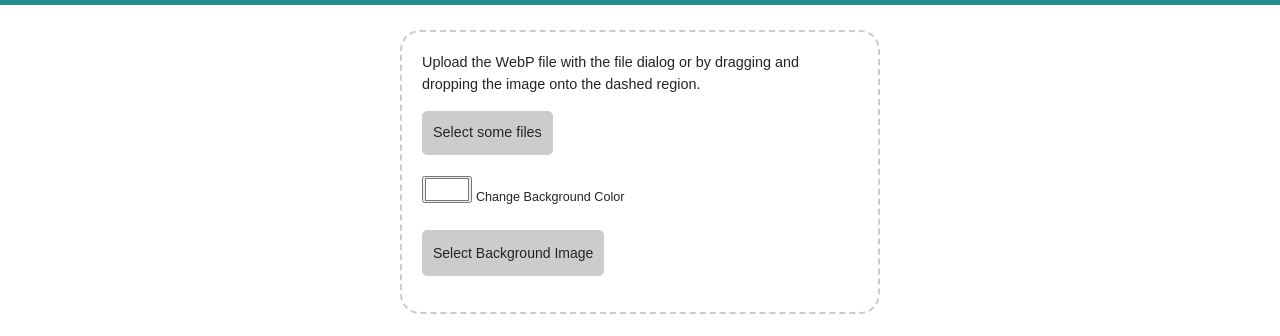
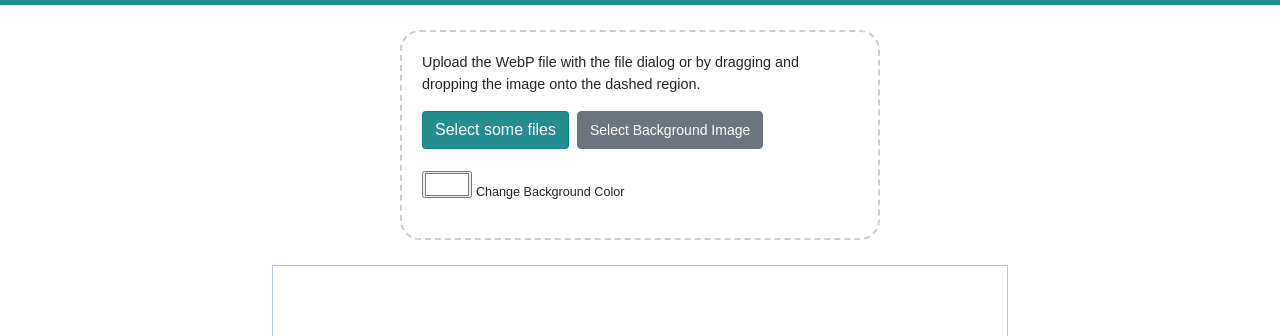
Before and after one commit to gradualcolors/WebPViewer, a plain HTML site: page index.html in a window 1280 px wide. Shown: the part 51-387 px from the top of the page. Drawn offline with nearby package versions, Linux system fonts and the light colour scheme.

Commit message:
Updated UI

```diff
--- a/index.html
+++ b/index.html
@@ -40,9 +40,8 @@
                 <form class="my-form">
                   <p>Upload the WebP file with the file dialog or by dragging and dropping the image onto the dashed region.</p>
                   <input type="file" id="fileElem" accept="image/webp" onchange="handleFiles(this.files)">
-                  <label class="button" for="fileElem">Select some files</label><br/><br/>
-                  <p><input id = "colorpicker" type = "color" value="#ffffff"> <small>Change Background Color</small><br/><br/>
-                  <label for="backgroundFile" class="btn button"><small>Select Background Image</small></label>
+                  <label class="btn btn-main" for="fileElem">Select some files</label>&nbsp;&nbsp;<label for="backgroundFile" class="btn btn-secondary"><small>Select Background Image</small></label><br/><br/>
+                  <p><input id = "colorpicker" type = "color" value="#ffffff"> <small>Change Background Color</small>
                   <input type="file" style="display:none;" id="backgroundFile" accept="image/*" onchange="handleBackground(this.files)"></p>
                 </form>
               </div>
--- a/style.css
+++ b/style.css
@@ -1,8 +1,4 @@
-#webp_box {
-height: 500px;
-border: 1px solid lightsteelblue;
-margin-bottom: 50px;
-}
+
 
 body {
     font-family: sans-serif;
@@ -11,11 +7,20 @@ body {
   a {
     color: #369;
   }
-
+  .btn-main {
+    color: #fff;
+    background-color: #0e8285e7;
+    border-color: #0e8285e7;
+  }
+  #webp_box {
+    height: 500px;
+    border: 1px solid lightsteelblue;
+    margin-bottom: 50px;
+    }
   #drop-area {
     border: 2px dashed #ccc;
     border-radius: 20px;
-    width: 480px;
+    max-width: 480px;
     margin: 25px auto;
     padding: 20px;
   }
@@ -32,7 +37,7 @@ body {
     margin-top: 10px;
   }
   #gallery img {
-    height:450px;
+    max-height:450px;
     margin:auto;
     display: block;
   }
```
